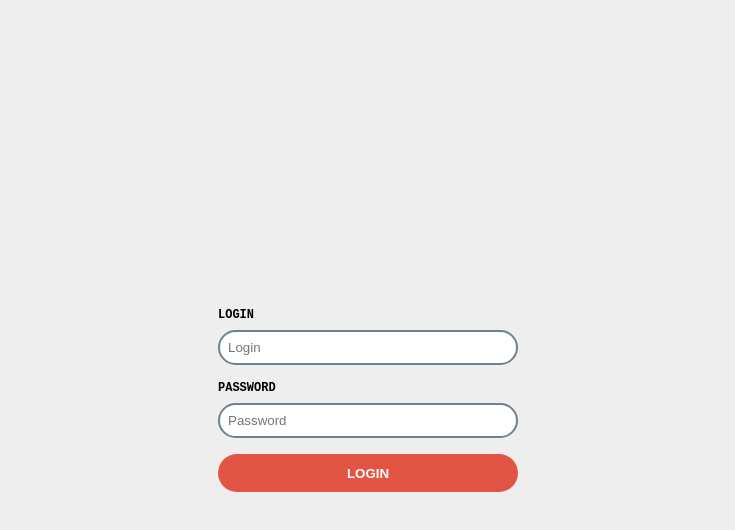
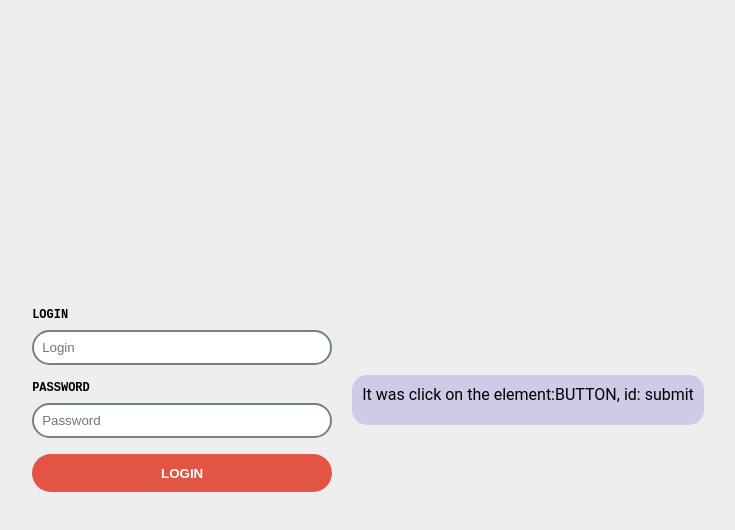
Before and after one commit to mate-academy/js_promise_function_DOM, a website built with Parcel: page src/index.html in a window 1280 px wide. Both pictures are taken after a click on the button "LOGIN". Shown: the whole page, without its empty margins (272-1007 px from the left). Built offline with nearby package versions, Linux system fonts and the light colour scheme.

Commit message:
solution

```diff
--- a/package.json
+++ b/package.json
@@ -21,7 +21,7 @@
     "@linthtml/linthtml": "^0.3.2",
     "@mate-academy/eslint-config": "*",
     "@mate-academy/linthtml-config": "0.0.1",
-    "@mate-academy/scripts": "^0.7.12",
+    "@mate-academy/scripts": "^0.8.8",
     "@mate-academy/stylelint-config": "0.0.9",
     "colors": "^1.3.3",
     "cypress": "^5.6.0",
--- a/src/scripts/main.js
+++ b/src/scripts/main.js
@@ -1,11 +1,30 @@
 'use strict';
 
+const div = document.createElement('div');
+
+document.body.append(div);
+div.className = 'block';
+
 function waitFor(element, eventName) {
-// write your code here
+  const promise = new Promise((resolve) => [
+    element.addEventListener(eventName, () => {
+      resolve(
+        `It was ${eventName} on the element:`
+        + `${element.nodeName}, id: ${element.id}`
+      );
+    }),
+  ]);
+
+  return promise;
 }
 
 const printMessage = (message) => {
-// write your code here
+  const paragraph = document.createElement('p');
+
+  paragraph.innerHTML = message;
+  paragraph.className = 'message';
+
+  div.append(paragraph);
 };
 
 module.exports = {
--- a/src/styles/main.scss
+++ b/src/styles/main.scss
@@ -6,6 +6,7 @@ body {
   display: flex;
   align-items: center;
   justify-content: center;
+  gap: 20px;
 
   min-height: 100vh;
 }
```
Also changed, not shown: README.md.
